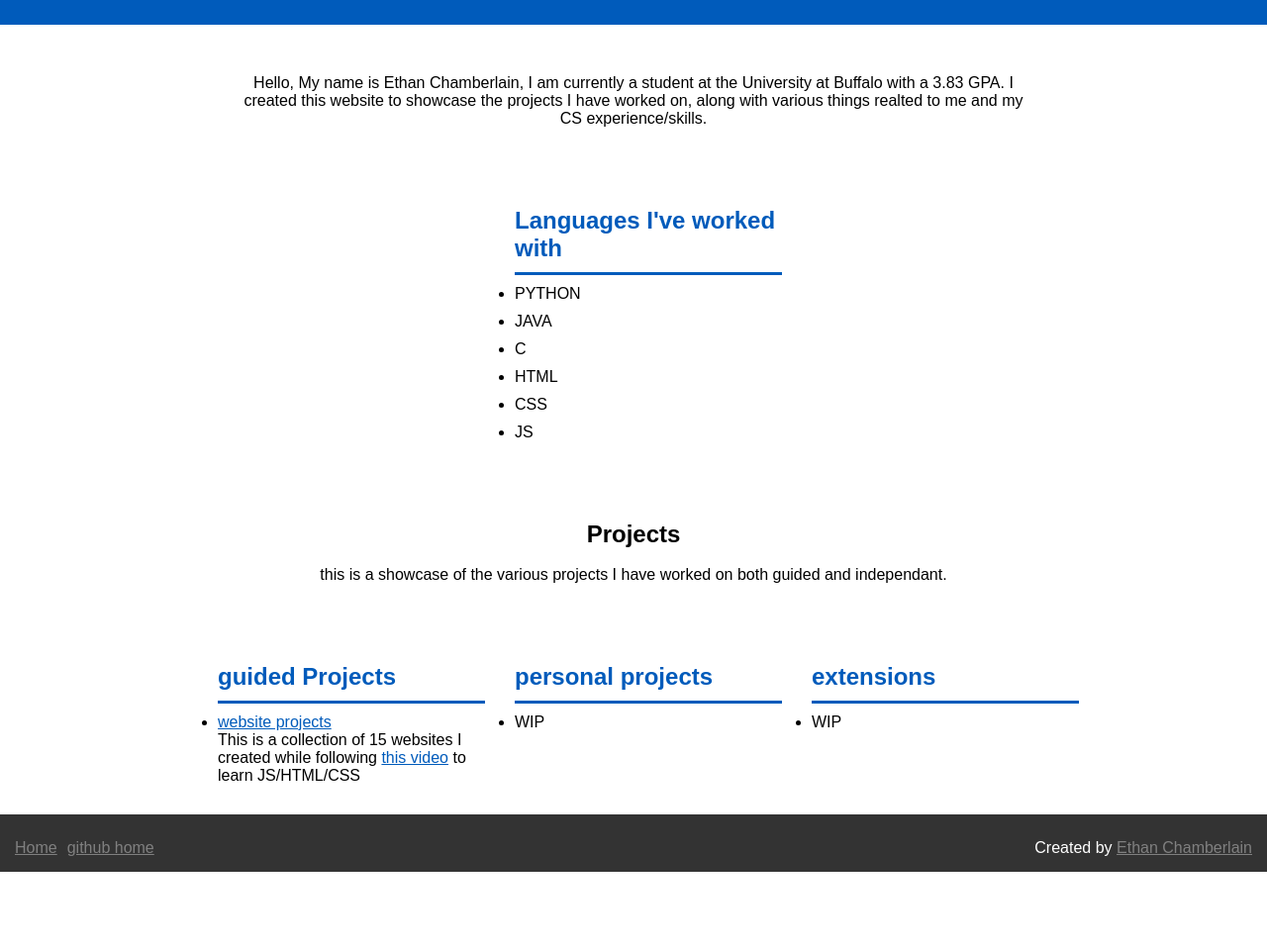
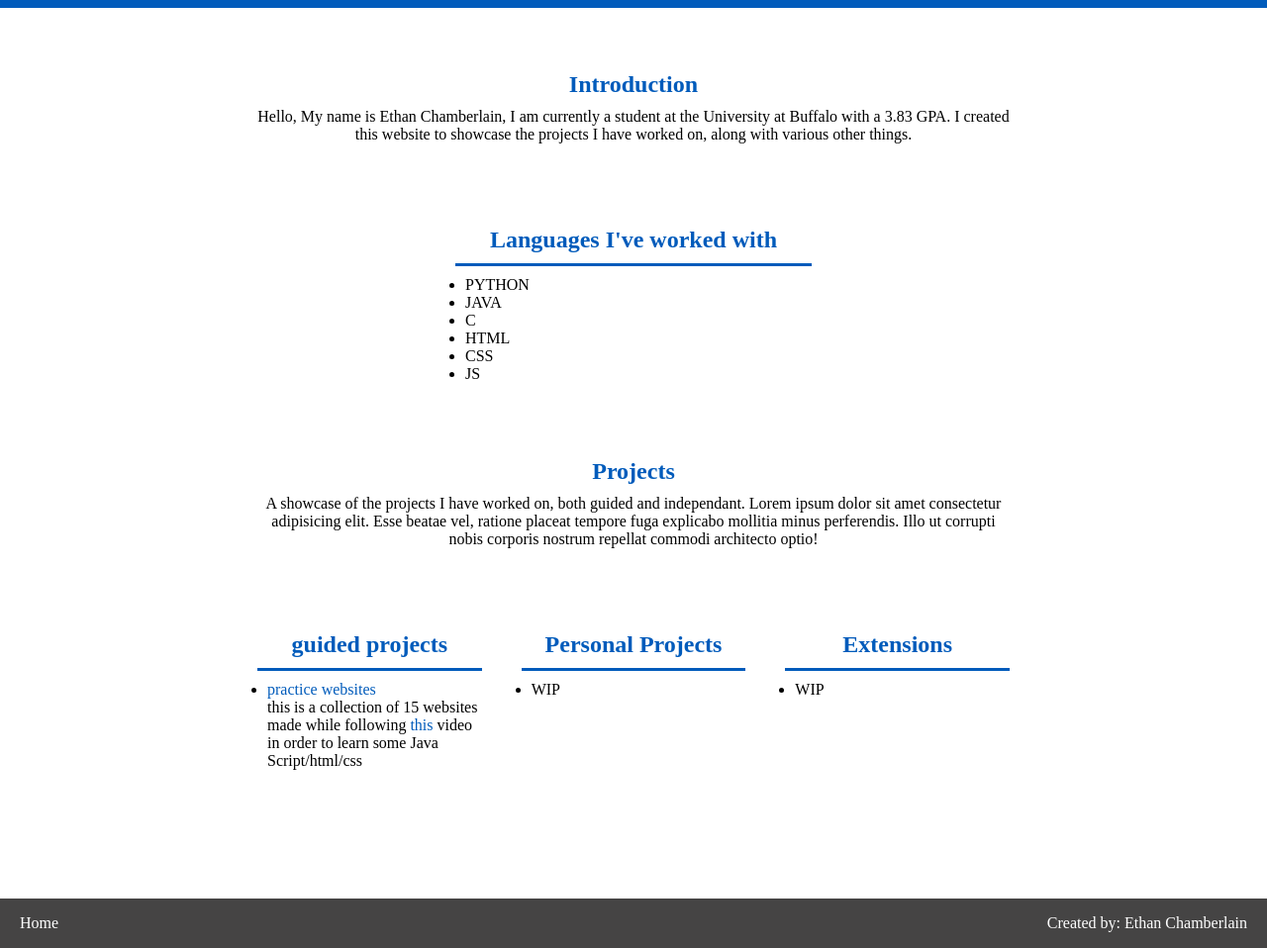
Before and after one commit to Ethan-Chamberlain/Ethan-Chamberlain.github.io, a plain HTML site: page index.html in a window 1280 px wide. Shown: the part 92-1050 px from the top of the page at 99% size. Before the commit the page ends 973 px from the top, so only its background shows below. Drawn offline with Linux system fonts and the light colour scheme.

Commit message:
fixed website, should now display properly on all resolutions

```diff
--- a/index.html
+++ b/index.html
@@ -2,7 +2,7 @@
 <html lang="en">
   <head>
     <meta charset="UTF-8">
-    <meta name="viewport" content="width=device-width, initial-scale=1">
+    <meta name="viewport" content="width=device-width, initial-scale=1.0">
     <title>Ethan's website</title>
     <link rel="stylesheet" href="resources/style.css">
   </head>
@@ -12,7 +12,8 @@
 
     <header>
 
-      <h1>Ethan Chamberlain -- <a href="https://github.com/Ethan-Chamberlain/Ethan-Chamberlain.github.io" color="black">Github</a></h1>
+      <h1><a href="https://github.com/Ethan-Chamberlain">Ethan Chamberlain</a></h1>
+      <h1> <a href="https://github.com/Ethan-Chamberlain/Ethan-Chamberlain.github.io" id="github-link">Github</a></h1>
 
     </header>
 
@@ -20,17 +21,18 @@
     <div class="content">
 
       <!-- short bio section -->
-      <div class="content-centered">
-        <p>Hello, My name is Ethan Chamberlain, I am currently a student at the University at Buffalo with a 3.83 GPA.
-          I created this website to showcase the projects I have worked on, along with various things realted to me and my CS experience/skills.
-        </p>
+      <div class="content-block">
+        <div class="text-block">
+          <h2>Introduction</h2>
+          <p>Hello, My name is Ethan Chamberlain, I am currently a student at the University at Buffalo with a 3.83 GPA. I created this website to showcase the projects I have worked on, along with various other things.</p>
+        </div>
       </div>
 
       <!-- extra information I think is useful that I didnt include in the bio section -->
       <div class="content-block">
 
+        <div class="row-columns-block">
 
-        <div class="row-columns">
           <div class="subject-column">
               <h2>Languages I've worked with</h2>
               <ul>
@@ -42,55 +44,59 @@
                 <li>JS</li>
               </ul>
           </div>
+
+
+
         </div>
+
 
 
       </div>
 
-      <!-- block that will showcase the various projects I have completed or worked on -->
-
-      <div class="content-centered">
-        <h2>Projects</h2>
-        <br>
-        <p>this is a showcase of the various projects I have worked on both guided and independant.</p>
+      <!-- these blocks will showcase the various projects I have completed or worked on -->
+      <div class="content-block">
+        <div class="text-block">
+          <h2>Projects</h2>
+          <p>A showcase of the projects I have worked on, both guided and independant. Lorem ipsum dolor sit amet consectetur adipisicing elit. Esse beatae vel, ratione placeat tempore fuga explicabo mollitia minus perferendis. Illo ut corrupti nobis corporis nostrum repellat commodi architecto optio!</p>
+        </div>
       </div>
 
       <div class="content-block">
+        <div class="row-columns-block">
 
-
-        <div class="row-columns">
           <div class="subject-column">
-            <h2>guided Projects</h2>
+            <h2>guided projects</h2>
             <ul>
-              <li><a href="https://Ethan-Chamberlain.github.io/html-css-js-bootcamp">website projects</a>
-                  <br>
-                  <p>This is a collection of 15 websites I created while following <a href="https://www.youtube.com/watch?v=kAiX0itnonM&t">this video</a> to learn JS/HTML/CSS</p>
+              <li>
+                <a href="https://ethan-chamberlain.github.io/html-css-js-bootcamp/">practice websites</a>
+                <br>
+                this is a collection of 15 websites made while following <a href="https://www.youtube.com/watch?v=kAiX0itnonM&t">this</a> video in order to learn some Java Script/html/css
               </li>
             </ul>
           </div>
-        </div>
 
-
-        <div class="row-columns">
           <div class="subject-column">
-            <h2>personal projects</h2>
+            <h2>Personal Projects</h2>
             <ul>
               <li>WIP</li>
             </ul>
           </div>
-        </div>
 
-        <div class="row-columns">
           <div class="subject-column">
-            <h2>extensions</h2>
+            <h2>Extensions</h2>
             <ul>
-              <li>WIP</li>
+              <li>WIP </li>
             </ul>
           </div>
+
         </div>
+      </div>
 
+      <!-- this block just exists to add some breathing space to the bottom of the page -->
+      <div class="spacer">
 
       </div>
+
 
     </div>
 
@@ -98,12 +104,11 @@
 
       <ul class="footer-left">
         <li><a href="https://ethan-chamberlain.github.io/">Home</a></li>
-        <li><a href="https://github.com/Ethan-Chamberlain">github home</a></li>
         <!-- <li><a href="about:blank">Privacy</a></li> -->
       </ul>
 
       <ul class="footer-right">
-        <li>Created by <a href="https://github.com/Ethan-Chamberlain">Ethan Chamberlain</a></li>
+        <li>Created by: <a href="https://github.com/Ethan-Chamberlain">Ethan Chamberlain</a></li>
       </ul>
 
     </footer>
--- a/resources/style.css
+++ b/resources/style.css
@@ -2,113 +2,149 @@
   margin: 0;
   padding: 0;
   box-sizing: border-box;
-
 }
 
 
-ul li {
-  padding-top: 10px;
+/* global content */
+a {
+  color: white;
+  text-decoration: none;
 }
 
-p {
+a:hover {
+  text-decoration: underline;
+}
+
+h2 {
+  color: #005bbb;
+  padding-bottom: 10px;
+  max-width: 100%;
+}
+
+
+body {
+  min-height: 100dvh;
+  display: grid;
+  grid-template-rows: auto 1fr auto;
+  grid-template-columns: minmax(0, 1fr);
+  /* background-color: azure; */
+  background-color: white;
+}
+
+
+/* header content */
+header {
+  background-color: #005bbb;
+  min-height: 100px;
+  display: flex;
+  align-items: center;
+  justify-content: space-between;
+  color: white;
+  padding: 0px 20px 0px 20px;
+}
+
+#github-link {
+  height: 100px;
+}
+
+
+/* main body content */
+.content {
+  max-width: 1200px;
+  margin-inline: auto;
+}
+
+.content-block {
+  display: flex;
+  flex-wrap: wrap;
+  align-items: center;
+  justify-content: center;
+  min-height: 200px;
+}
+
+/* text block content */
+.text-block {
+  display: flex;
+  flex-direction: column;
+  justify-content: center;
+  align-items: center;
+  text-align: center;
+  padding: 20px 20px 20px 20px;
   max-width: 800px;
 }
 
-a {
-  color:#005bbb;
+/* row-colums content */
+.row-columns-block {
+  display: flex;
+  width: 100%;
+  flex-wrap: wrap;
+  justify-content: space-evenly;
+}
+
+.subject-column {
+  flex: 1;
+  padding: 0 20px 0px 20px;
+  max-width: 400px;
+}
+
+.subject-column h2 {
+  text-align: center;
+}
+
+.subject-column ul {
+  padding-top: 10px;
+  padding-left: 10px;
+  border-top: 3px solid #005bbb;
+}
+
+.subject-column a {
+  color: #005bbb;
 }
 
 
-body{
 
-  display: flex;
-  flex-direction: column;
-  align-content: center;
-  flex-wrap: wrap;
-  font-family: sans-serif;
-  min-width: 400px;
+/* spacer contetn */
+.spacer {
+  min-height: 100px;
 }
 
-header {
-  padding: 40px 0px 40px 25px; /* top right bottom left*/
-  background-color: #005bbb;
-  color: rgb(255, 255, 255);
-  width: 100%;
+
+/* footer content */
+footer {
+  background-color: rgb(69, 68, 68);
+  display: flex;
+  align-items: center;
+  min-height: 50px;
+  justify-content: space-between;
+  color: white;
 }
 
-header a{
-  color:white;
+.footer-left{
+  display: flex;
+  align-items: center;
 }
 
-/* css for elemnts found within .content */
-.content {
-
-  display: flex;
-  flex-direction: column;
-  align-content: center;
+.footer-left li {
+  list-style-type: none;
+  padding-left: 20px;
 }
 
-/* css for elemnts found within content-centered */
-.content-centered {
-  max-width:1200px;
-  margin:0 auto;
-  text-align: center;
-  padding: 50px 20px 50px 20px;
+.footer-right li {
+  list-style-type: none;
+  padding-right: 20px;
 }
 
-/* css for elemnts found within content-block */
-.content-block{
-  max-width:1200px;
-  margin:0 auto;
-  padding:30px;
-  display: flex;
-}
 
-.row-columns {
-  display: flex;
-  flex-wrap: wrap;
-  width: 100%;
-  max-width: 300px;
-}
 
-.subject-column{
+/* adaptive dispaly  */
+@media screen and (max-width: 650px) {
 
-  max-width: 33%;
-  min-width: 300px;
-  padding-left: 30px;
-}
+  .row-columns-block {
+    flex-direction: column;
+  }
 
-.subject-column h2 {
-  border-bottom: 3px solid #005bbb;
-  color: #005bbb;
-  padding-bottom: 10px;
-}
-
-footer {
-  background-color: #333;
-  color:white;
-  padding: 15px;
-  display: flex;
-  justify-content: space-between;
-}
-
-footer a {
-  color:gray;
-}
-
-.footer-left {
-  list-style-type: none;
-  display: flex;
-  justify-content: space-around;
-  align-self: flex-start;
-}
-
-.footer-left li{
-  padding-right: 10px;
-}
-
-.footer-right {
-  float: right;
-  list-style-type: none;
+  .subject-column {
+    min-width: 100%;
+  }
 
 }
```
